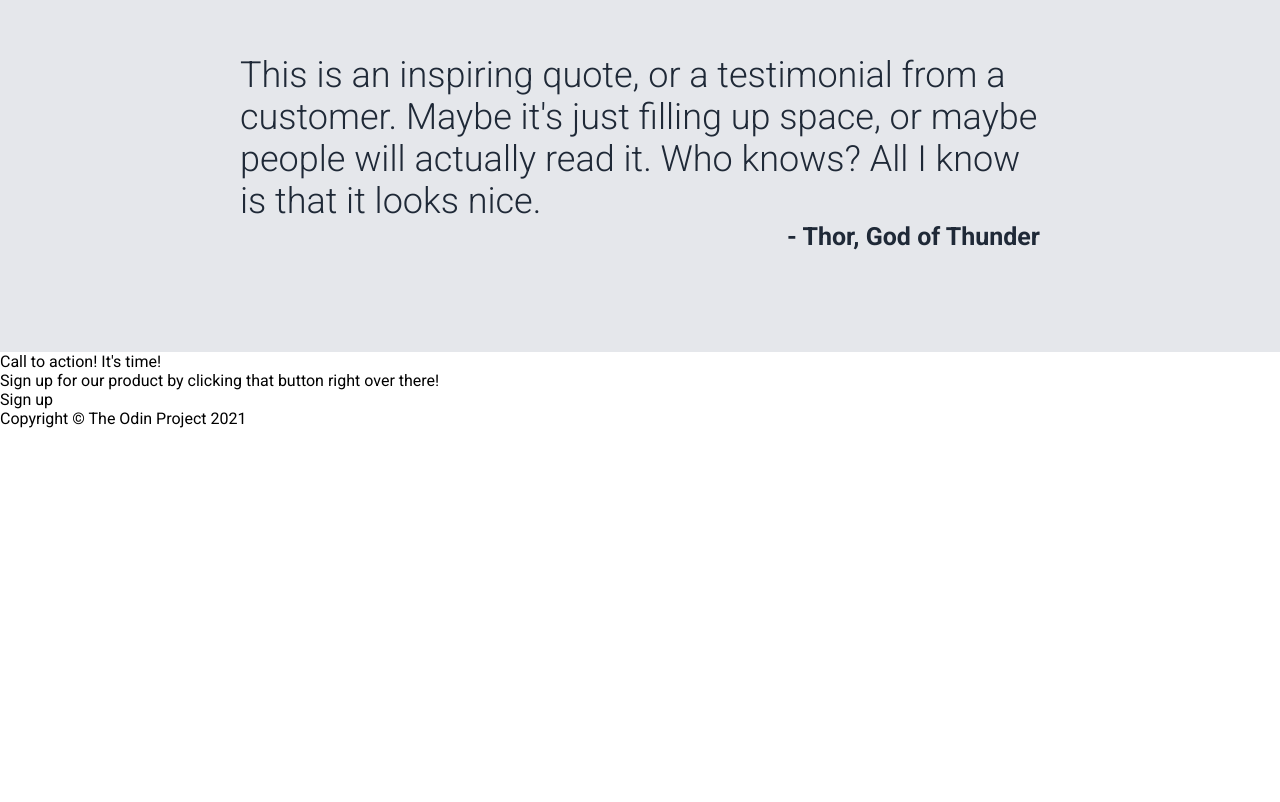
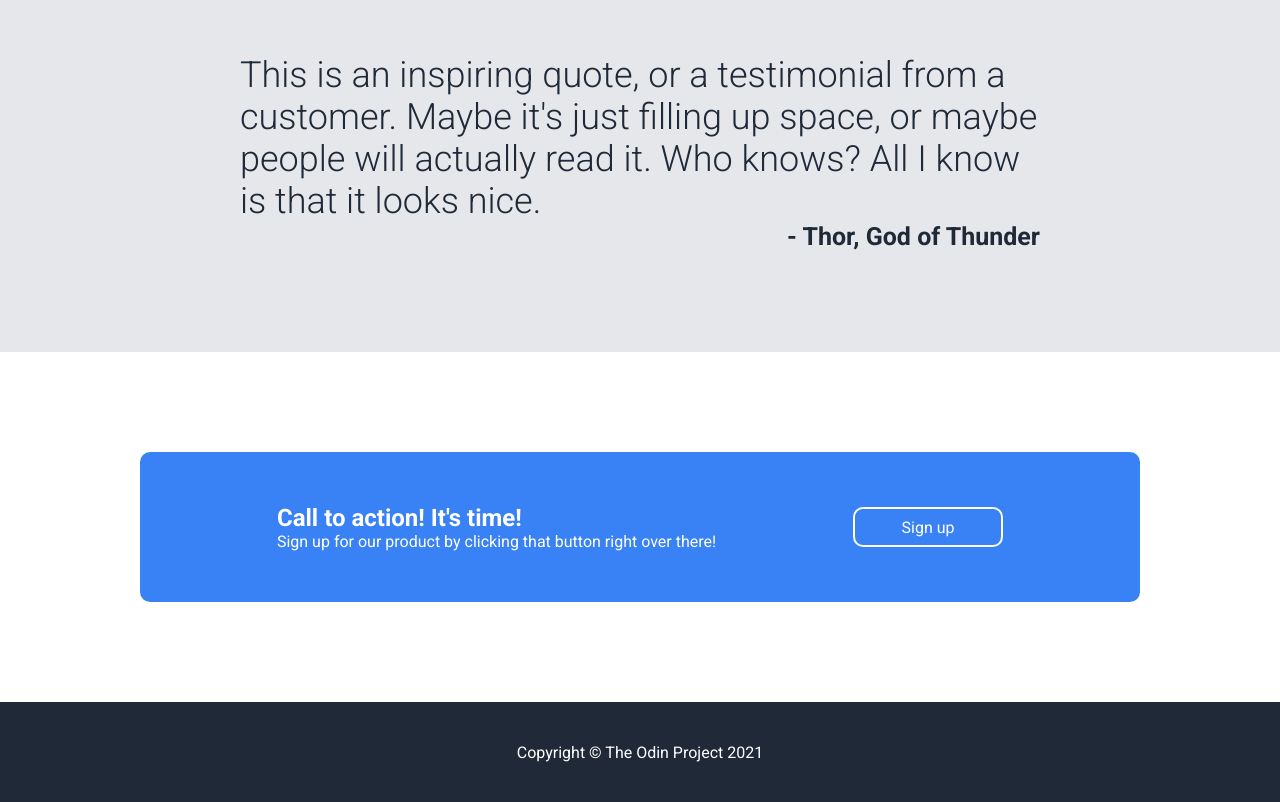
Before and after one commit to lukejdarling/landing-page, a plain HTML site: page index.html in a window 1280 px wide. Shown: the part 957-1759 px from the top of the page. Before the commit the page ends 1385 px from the top, so only its background shows below. Drawn offline with Linux system fonts and the light colour scheme.

Commit message:
Added final section and footer to css

```diff
--- a/index.html
+++ b/index.html
@@ -53,11 +53,16 @@
         </div>
     </div>
     <div class="section_four">
-        <div class="section_four_title">Call to action! It's time!</div>
-        <div class="section_four_text">Sign up for our product by clicking that button right over there!</div>
-        <div class="section_four_button">Sign up</div>
+        <div class="banner">
+            <div class="left">
+                <div class="section_four_title">Call to action! It's time!</div>
+                <div class="section_four_text">Sign up for our product by clicking that button right over there!</div>
+            </div>
+            <div class="right">
+                <div class="Sign_up">Sign up</div>
+            </div>
+        </div>
     </div>
     <div class="footer">Copyright © The Odin Project 2021</div>
-    </div>
 </body>
 </html>
--- a/style.css
+++ b/style.css
@@ -168,3 +168,49 @@ ul{
     color: #1f2937;
     align-self: flex-end;
 }
+
+.section_four{
+    min-height: 350px;
+    display: flex;
+    flex-direction: row;
+    justify-content: center;
+    align-items: center;
+    color: white;
+}
+
+.banner{
+    display: flex;
+    flex-direction: row;
+    justify-content: space-evenly;
+    align-items: center;
+    flex-basis: 1000px;
+    min-height: 150px;
+    background-color: #3882f6;
+    border-radius: 10px;
+}
+
+.section_four_title{
+    font-size: 24px;
+    font-weight: 600;
+}
+
+.right{
+    border-color: white;
+    border-radius: 10px;
+    border-style: solid;
+    border-width: 2px;
+    flex-basis: 150px;
+    min-height: 40px;
+    display: flex;
+    align-items: center;
+    justify-content: center;
+}
+
+.footer{
+    display: flex;
+    justify-content: center;
+    align-items: center;
+    color: white;
+    background-color: #1f2937;
+    min-height: 100px;
+}
```
